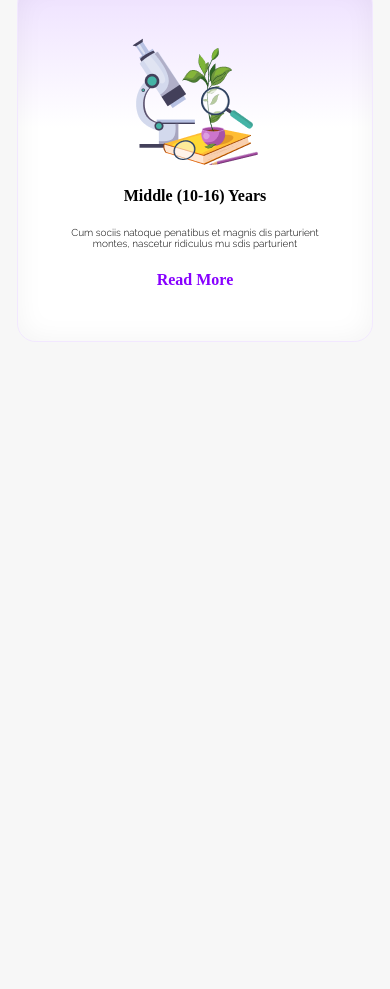
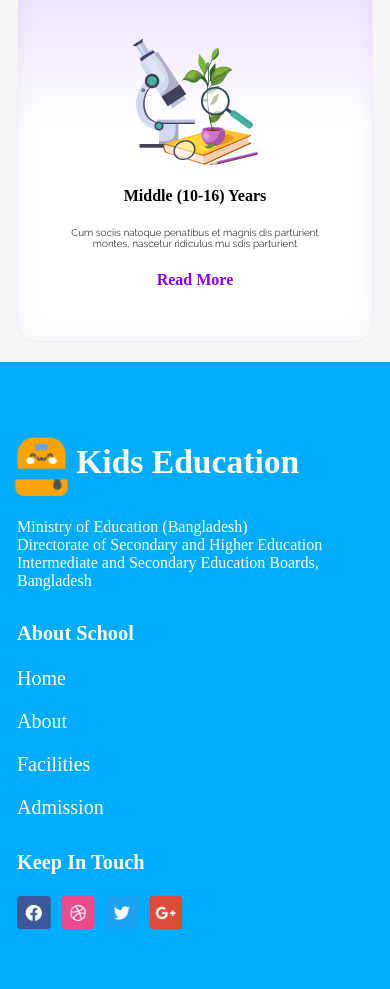
Before and after one commit to sarkarone8/b11assignment2, a plain HTML site: page index.html in a window 390 px wide. Shown: the part 1713-2702 px from the top of the page. Before the commit the page ends 2075 px from the top, so only its background shows below. Drawn offline with Linux system fonts and the light colour scheme.

Commit message:
third commit

```diff
--- a/index.html
+++ b/index.html
@@ -26,6 +26,7 @@
       <i class="fa-solid fa-bars"></i>
     </nav>
     <hr>
+    <!-- banner design -->
     <div class="banner display">
       <div class="banner-left display">
         <h1><span style="color: rgba(254, 163, 1, 1);">Empowering</span></h1>
@@ -88,7 +89,48 @@
 
     </section>
 
-    </main>
+
+
+  </main>
+
+
+  <!-- footer design -->
+  <footer class="quicksand-normal">
+    <div class="footer-container">
+      <div class="sec1">
+        <div class="footer-logo">
+          <img src="assets/logo.png" alt="">
+          <h3>Kids
+            Education</h3>
+        </div>
+        <p>Ministry of Education (Bangladesh) <br>
+
+        Directorate of Secondary and Higher Education
+
+        Intermediate and Secondary Education Boards, Bangladesh</p>
+      </div>
+
+      <div class="sec2">
+        <h5>About School</h5>
+        <ul class="foot-list display">
+          <li><a href="">Home</a></li>
+          <li><a href="">About</a></li>
+          <li><a href="">Facilities</a></li>
+          <li><a href="">Admission</a></li>
+        </ul>
+      </div>
+
+      <div class="sec3">
+        <h5>Keep In Touch</h5>
+        <div class="socials display">
+          <img src="assets/fb.png" alt="" class="foot-img">
+          <img src="assets/dribble.png" alt="" class="foot-img">
+          <img src="assets/twitter.png" alt="" class="foot-img">
+          <img src="assets/google+.png" alt="" class="foot-img">
+        </div>
+      </div>
+    </div>
+  </footer>
 
 </body>
 
--- a/style.css
+++ b/style.css
@@ -223,6 +223,68 @@ header > hr{
     color: #FFFFFF;
 }
 
+
+/* footer style */
+
+footer{
+    background-color: #01ACFD;
+    width: 100%;
+    color: #FFFFFF;
+}
+.footer-container{
+    max-width: 1160px;
+    margin: 0 auto;
+    display: flex;
+    padding: 123px 0px 172px;
+    justify-content: space-between;
+}
+.footer-logo{
+    display: flex;
+    align-items: center;
+    max-width: 300px;
+    margin-left: -10px;
+}
+.footer-logo > img{
+    width: 82.5px;
+    height: 81.65px;
+}
+.footer-logo > h3{
+    font-size: 2.625rem;
+    line-height: 39.5px;
+}
+.sec1 > p{
+    font-size: 1.25rem;
+    font-weight: 300;
+}
+.sec1{
+    display: flex;
+    flex-direction: column;
+    max-width: 399px;
+    justify-content: flex-start;
+    gap: 35.35px;
+}
+.sec2 > h5, .sec3 > h5{
+    font-size: 1.5rem;
+}
+.sec2 > ul{
+    list-style: none;
+    flex-direction: column;
+    gap: 20px;
+    margin-top: 32px;
+}
+.sec2 > ul > li > a{
+    font-size: 1.25rem;
+    text-decoration: none;
+    color: #FFFFFF;
+}
+.socials{
+    gap: 10px;
+    margin-top: 32px;
+}
+
+
+
+
 @media screen and (max-width: 576px) {
     nav{
         margin: 12px 0px;
@@ -296,5 +358,37 @@ header > hr{
         background-size: contain;
         background-position: center;
     }
-
+    .footer-container{
+        padding: 65px 17px 60px;
+        flex-direction: column;
+        justify-content: space-between;
+        gap: 32px;
+    }
+    .sec2 > a{
+        font-size: 1rem;
+        margin-top: 17px;
+    }
+    .sec2 > ul , .sec3 > .socials{
+        margin-top: 22px;
+    }
+    .sec1{
+        gap: 22px;
+    }
+    .footer-logo > h3{
+        font-size: 2.1rem;
+        line-height: 33.5px;
+    }
+    .sec1 > p{
+        font-size: 1rem;
+    }
+    .footer-logo > img{
+        width: 69.23px;
+        height: 69.23px;
+    }
+    .socials > img{
+        width: 33.91px;
+    }
+    .sec2 > h5, .sec3 > h5{
+        font-size: 1.27rem;
+    }
 }
```
